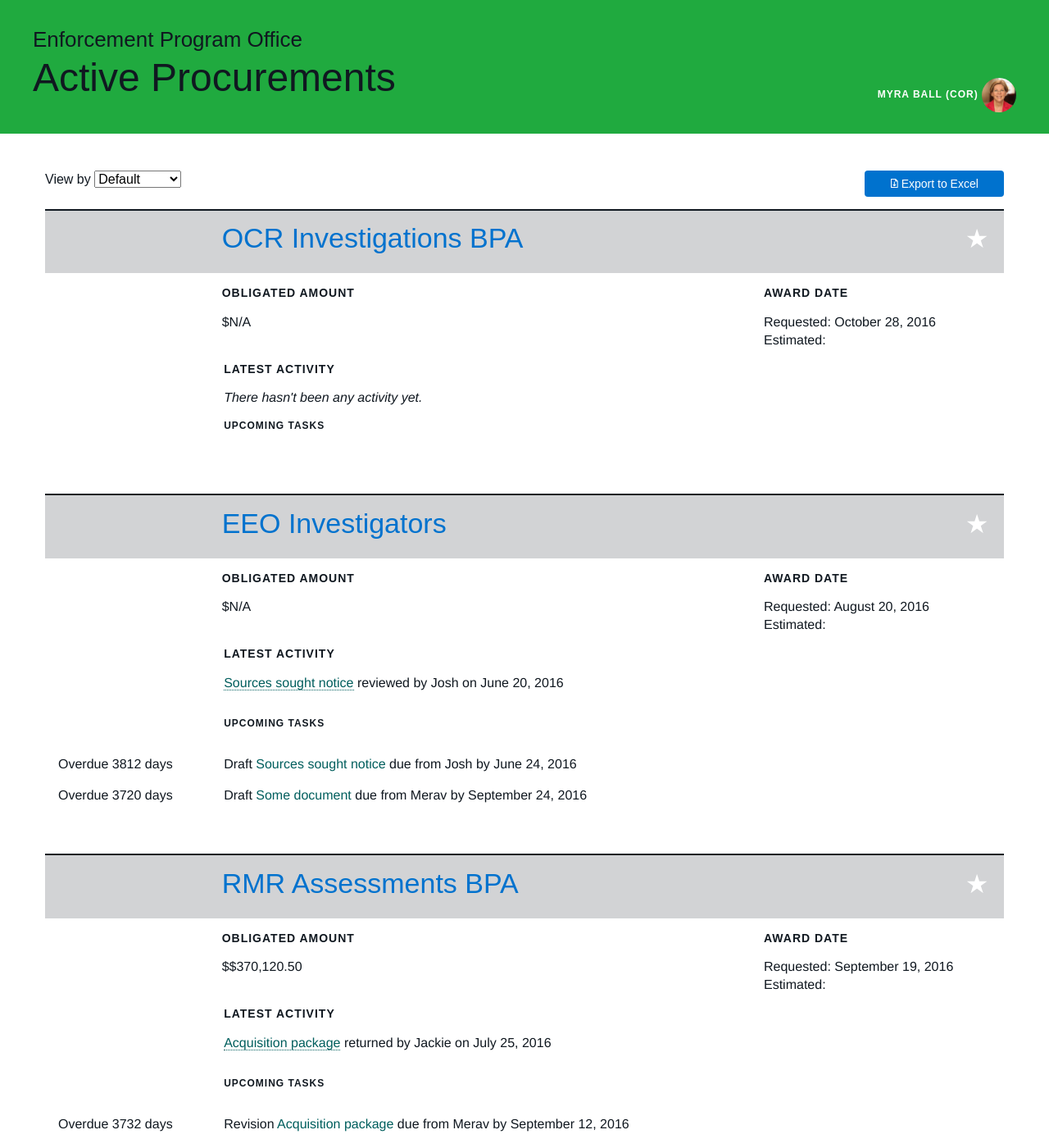
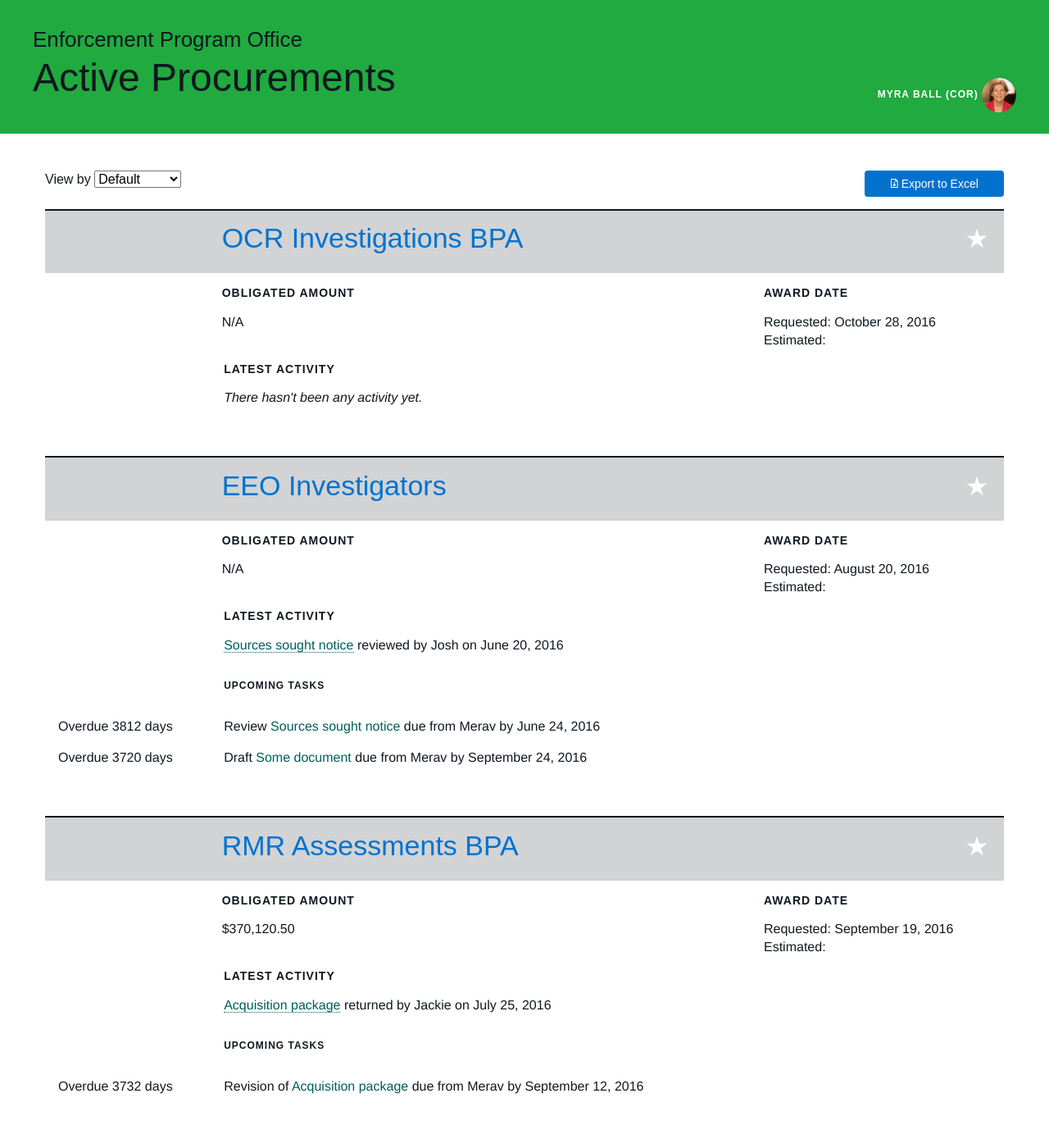
Before and after one commit to 18F/cfpb-eprocurement, a Jekyll site: the page built from sprint4a/index.html, in a window 1280 px wide and 1400 px high. Shown: the whole window at 82% size. Built offline with Jekyll 4.4.1, drawn with Linux system fonts in a browser that asks for light colours.

Commit message:
flesh out upcoming tasks

```diff
--- a/sprint4a/index.html
+++ b/sprint4a/index.html
@@ -80,7 +80,7 @@ sort_options:
     <div class="col col-{{ col.left }}"></div>
     <div class="col col-{{ col.center }}">
       <h5>Obligated amount</h5>
-      ${{ pr.obligated_value | number_to_currency }}
+      {{ pr.obligated_value | number_to_currency }}
     </div>
     <div class="col col-{{ col.right }}">
       <h5>Award date</h5>
@@ -107,52 +107,69 @@ sort_options:
     </div>
   </div>
 
-  <div class="row">
+{% assign has_upcoming = false %}
+
+{% capture upcoming_tasks %}
+  {% for ms in pr.milestones %}
+    {% for doc in ms.documents %}
+      {% if doc.status and doc.status != 'pending' and doc.status != 'complete' %}
+  <div class="row upcoming-task">
+    <div class="col col-{{ col.left }}">
+      {% assign due_status = nil %}
+      {% capture due_text %}
+      {% if doc.due_in_days > 0 %}
+        {% if doc.due_in_days < 30 %}
+          {% assign due_status = 'soon' %}
+        {% endif %}
+        Due in {{ doc.due_in_days }} days
+      {% elsif doc.due_in_days < 0 %}
+        {% assign due_status = 'over' %}
+      Overdue {{ 0 | minus: doc.due_in_days }} days
+      {% endif %}
+      {% endcapture %}
+      <span class="document-due"
+        data-due="{{ due_status }}">
+        {{ due_text }}
+      </span>
+    </div>
+    <div class="col col-{{ col.center | plus: col.right }}">
+        {% assign what = doc.status | title_case_word %}
+        {% assign from = doc.author %}
+        {% if doc.status == 'review' %}
+          {% for reviewer in doc.reviewers %}
+            {% unless reviewer.approved %}
+              {% assign from = reviewer.name %}
+              {% break %}
+            {% endunless %}
+          {% endfor %}
+        {% elsif doc.status == 'return' %}
+          {% assign what = 'Revision of' %}
+          {% assign from = doc.author %}
+        {% elsif doc.status == 'finalize' %}
+          {% assign from = doc.executor.name %}
+        {% endif %}
+      {{ what }}
+      <a href="{{ doc.url }}">{{ doc.name }}</a>
+      due from {{ from }}
+      by <time>{{ doc.target_end_date | date: DATE_FORMAT }}</time>
+    </div>
+  </div>
+        {% assign has_upcoming = true %}
+      {% endif %}
+    {% endfor %}
+  {% endfor %}
+{% endcapture %}
+
+  {% if has_upcoming %}
+  <div class="row upcoming-header">
     <div class="col col-{{ col.left }}">
     </div>
     <div class="col col-{{ col.center | plus: col.right }}">
       <h6>Upcoming tasks</h6>
     </div>
   </div>
-
-  {% for ms in pr.milestones %}
-    {% for doc in ms.documents %}
-      {% if doc.status and doc.status != 'complete' %}
-  <div class="row">
-    <div class="col col-{{ col.left }}">
-      {% if doc.due_in_days > 0 %}
-      Due in {{ doc.due_in_days }} days
-      {% elsif doc.due_in_days < 0 %}
-      Overdue {{ 0 | minus: doc.due_in_days }} days
-      {% endif %}
-    </div>
-    <div class="col col-{{ col.center | plus: col.right }}">
-        {% if doc.status == 'draft' %}
-          Draft
-          <a href="{{ doc.url }}">{{ doc.name }}</a>
-          due from {{ doc.author }}
-          by <time>{{ doc.target_end_date | date: DATE_FORMAT }}</time>
-        {% elsif doc.status == 'review' %}
-          Draft
-          <a href="{{ doc.url }}">{{ doc.name }}</a>
-          due from {{ doc.reviewers.last.name }}
-          by <time>{{ doc.target_end_date | date: DATE_FORMAT }}</time>
-        {% elsif doc.status == 'return' %}
-          Revision
-          <a href="{{ doc.url }}">{{ doc.name }}</a>
-          due from {{ doc.author }}
-          by <time>{{ doc.target_end_date | date: DATE_FORMAT }}</time>
-        {% elsif doc.status == 'finalize' %}
-          Finalize
-          <a href="{{ doc.url }}">{{ doc.name }}</a>
-          due from {{ doc.executor.name }}
-          by <time>{{ doc.target_end_date | date: DATE_FORMAT }}</time>
-        {% endif %}
-    </div>
-  </div>
-      {% endif %}
-    {% endfor %}
-  {% endfor %}
+  {{ upcoming_tasks }}
+  {% endif %}
 
 </section>
 {% endfor %}
```
